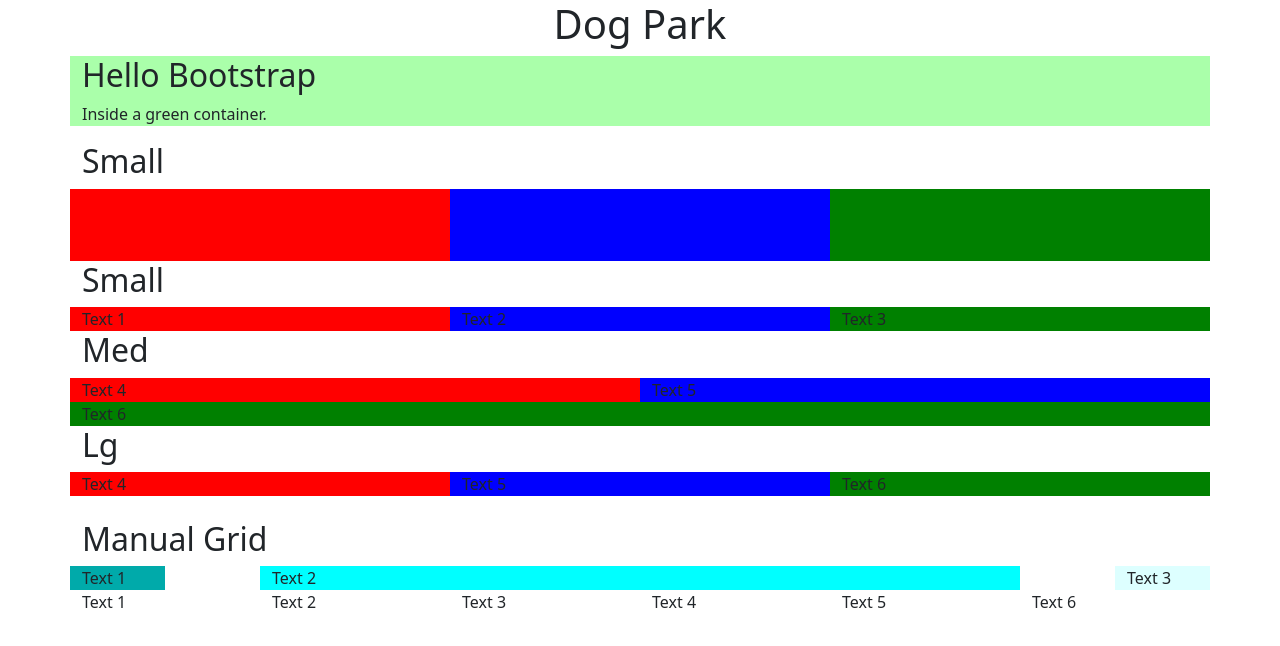
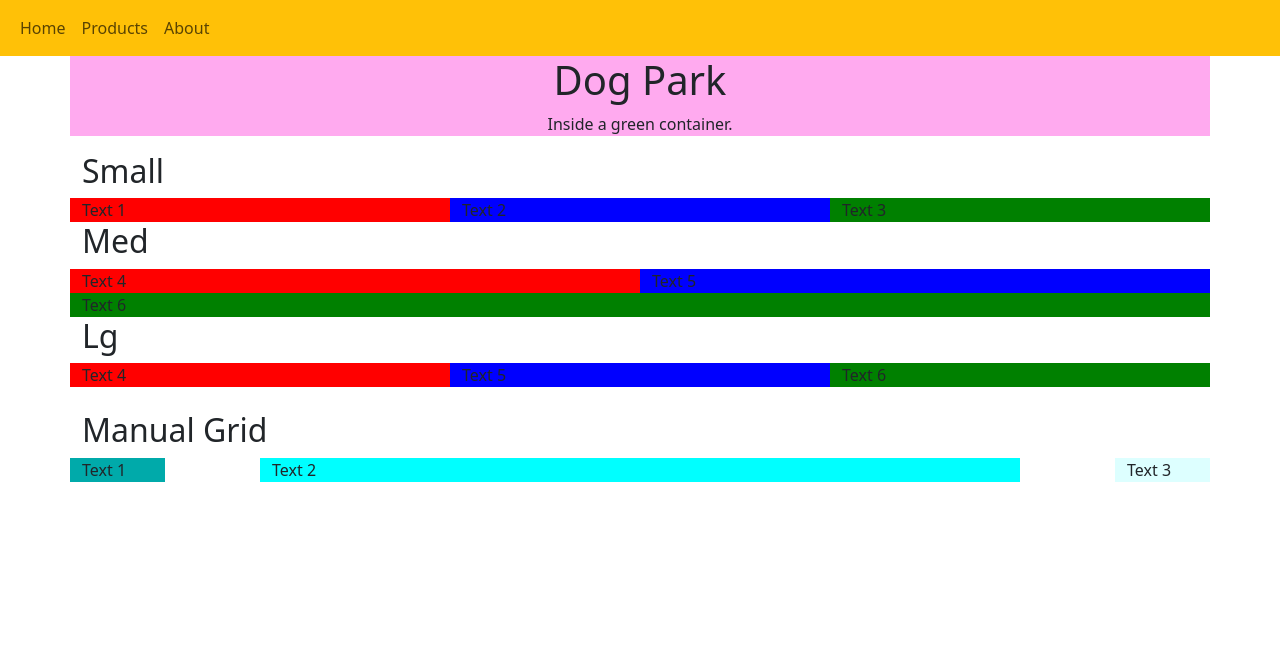
Before and after one commit to lorenkim227/DogPark, a plain HTML site: page main.html in a window 1280 px wide. Drawn offline with nearby package versions, Linux system fonts and the light colour scheme.

Commit message:
Added nav bar

```diff
--- a/main.html
+++ b/main.html
@@ -10,30 +10,25 @@
     </head>
     <body>
         <div class="container text-center">
+        </div>
+        <nav class="navbar navbar-expand-sm bg-warning">
+           <div class="container-fluid">
+              <ul class="navbar-nav">
+                 <li class="nav-item"> <a href="#" class="nav-link"> Home </a> </li>
+                 <li class="nav-item"> <a href="#" class="nav-link"> Products </a> </li>
+                 <li class="nav-item"> <a href="#" class="nav-link"> About </a> </li>
+              </ul>
+           </div>
+        </nav>
+
+        </dic>
+        <div class="container text-center" style="background-color:#ffaaef;">
+            <!-- Containers are important for the responsive design. Try to always "wrap" your content into "containers" -->
             <h1> Dog Park </h1>
-        </div>
-        <div class="container" style="background-color:#AAFFAA;">
-            <!-- Containers are important for the responsive design. Try to always "wrap" your content into "containers" -->
-            <h2> Hello Bootstrap </h2>
             <p> Inside a green container. </p>
         </div>
 
         <div class="container">
-            <h2> Small </h2>
-            <div class="row">
-                <div class="col-12 col-med-6 col-lg-4" style="background:red;"></div>
-                <br/>
-                <br/>
-                <br/>
-                <div class="col-12 col-med-6 col-lg-4" style="background:blue;"></div>
-                <br/>
-                <br/>
-                <br/>
-                <div class="col-12 col-lg-4" style="background:green;"></div>
-                <br/>
-                <br/>
-                <br/>
-            </div>
             <h2> Small </h2>
             <div class="row">
                 <div class="col-6 col-sm-12 col-med-6 col-lg-4" style="background:red;"> Text 1 </div>
@@ -62,16 +57,6 @@
                 <div class="col-12 col-md-2 col-lg-1 offset-lg-1" style="background:#DDFFFF;"> Text 3 </div>
             </div>
         </div>
-        <div class="container">
-            <div class="row">
-                <div class="col-6 col-sm-4 col-lg-2"> Text 1 </div>
-                <div class="col-6 col-sm-4 col-lg-2"> Text 2 </div>
-                <div class="col-6 col-sm-4 col-lg-2"> Text 3 </div>
-                <div class="col-6 col-sm-4 col-lg-2"> Text 4 </div>
-                <div class="col-6 col-sm-4 col-lg-2"> Text 5 </div>
-                <div class="col-6 col-sm-4 col-lg-2"> Text 6 </div>
-            </div> <!-- In this example, x-small devices will display 2 divs per line (each occupies 6 cols), small & medium 3 divs, and large+ 6 divs. -->
-        </div>
 
 
     </body>
```
